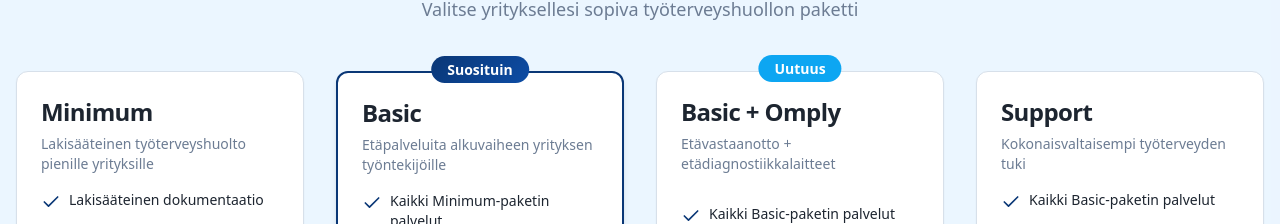
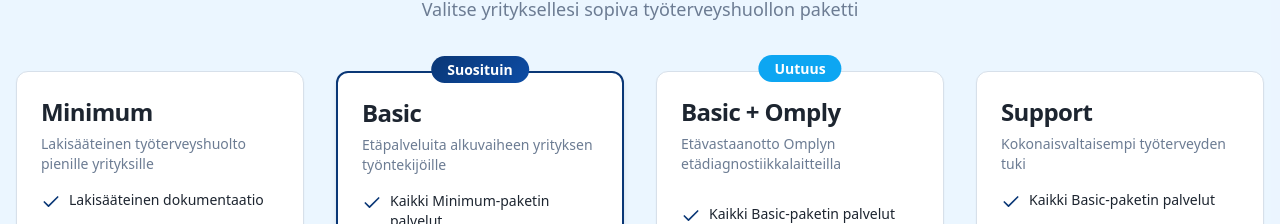
Before and after one commit to jussikurikka/starthealth-site, a React (Vite) app: page / in a window 1280 px wide. Shown: the part 3193-3417 px from the top of the page. Built offline with nearby package versions, Linux system fonts and the light colour scheme; the HTML template or start-up script is replaced by a standard one.

Commit message:
Changes
Co-authored-by: jussikurikka <287907757+jussikurikka@users.noreply.github.com>

```diff
--- a/src/contexts/LanguageContext.tsx
+++ b/src/contexts/LanguageContext.tsx
@@ -53,7 +53,7 @@ const translations = {
     'services.basic.feature2': 'Etäyhteys lääkäriin',
     'services.basic.feature3': 'Etänä tehtävä sairaanhoito',
     'services.basicOmply.name': 'Basic + Omply',
-    'services.basicOmply.desc': 'Etävastaanotto + etädiagnostiikkalaitteet ',
+    'services.basicOmply.desc': 'Etävastaanotto Omplyn etädiagnostiikkalaitteilla',
     'services.basicOmply.feature1': 'Kaikki Basic-paketin palvelut',
     'services.basicOmply.feature2': 'Etätutkimuslaitteet työntekijöille ja/tai työpaikalle',
     'services.basicOmply.feature3': 'Lääkäri kuuntelee sydän- ja keuhkoäänet sekä tutkii korvat ja ihon etänä',
```
